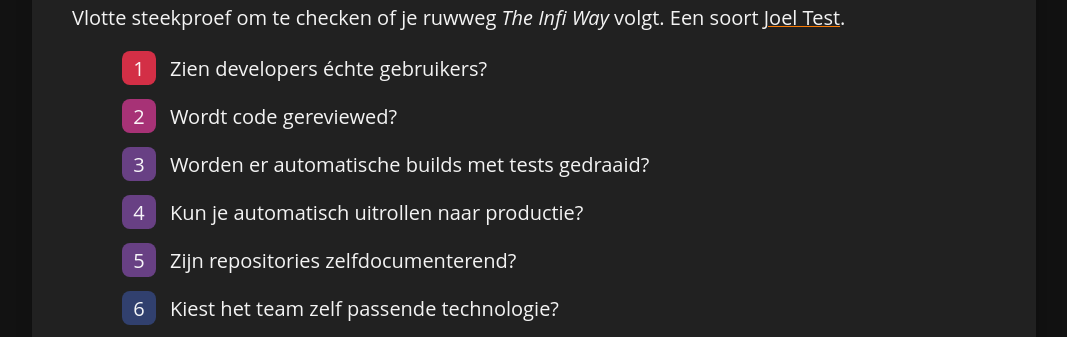
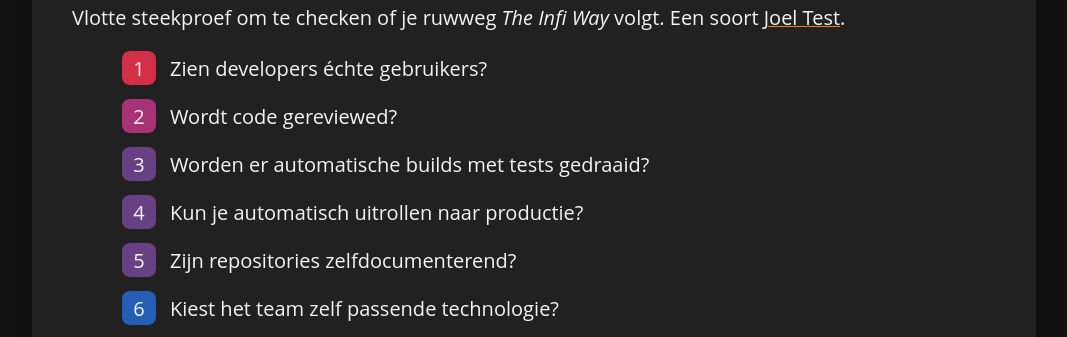
Before and after one commit to infi-nl/the-infi-way, a plain HTML site: page docs/index.html in a window 1280 px wide. Shown: the part 454-791 px from the top of the page, without its empty margins (106-1173 px from the left). Drawn offline with Linux system fonts and the light colour scheme; a web font is replaced by a local one.

Commit message:
Update topic colors from design

```diff
--- a/docs/style.css
+++ b/docs/style.css
@@ -2,10 +2,10 @@
     --color-topic-gebruikers: #d32f46;
     --color-topic-principes: #a73276;
     --color-topic-broncode: #684084;
-    --color-topic-technologie: #31406e;
-    --color-topic-proces-en-team: #1f3546;
-    --color-topic-ambacht: #316e6d;
-    --color-topic-overigen: #6eb542;
+    --color-topic-technologie: #245eb5;
+    --color-topic-proces-en-team: #2784ac;
+    --color-topic-ambacht: #349f72;
+    --color-topic-overigen: #569f34;
 
     --color-black: #121212;
     --color-white: rgba(255, 255, 255, 0.95);
```
